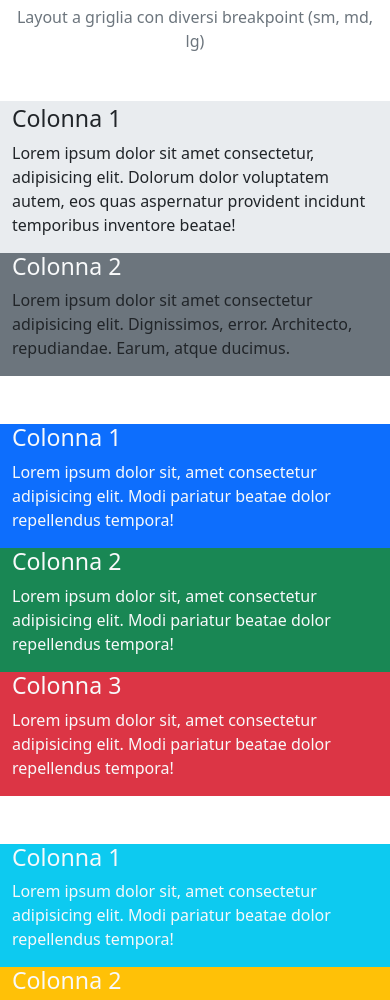
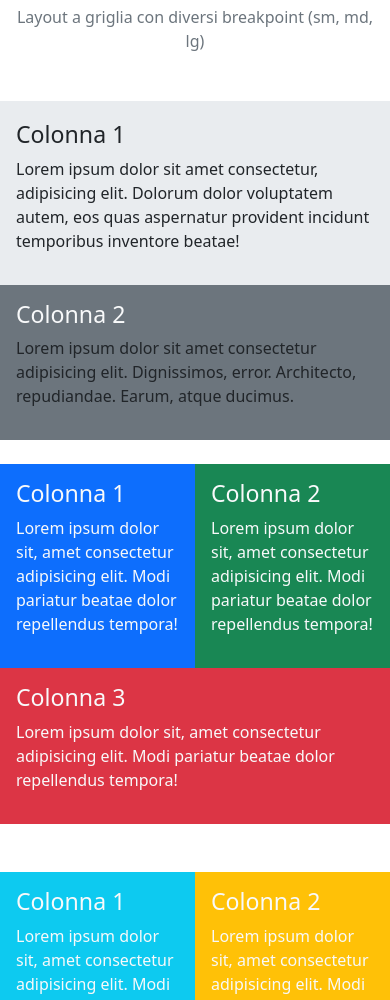
Before and after one commit to Giuseppe-DeFilippo/htmlcss-bootstrap-layout, a plain HTML site: page index.html in a window 390 px wide. Shown: the part 94-1094 px from the top of the page. Drawn offline with nearby package versions, Linux system fonts and the light colour scheme.

Commit message:
adjustment mobile responsive

```diff
--- a/index.html
+++ b/index.html
@@ -20,57 +20,57 @@
 
 
     <!--main-->
-    <main class="">
-        <div class="row py-4 ">
-            <div class="bg-body-secondary col-lg-4 col-md-6 col-sm-12">
+    <main class="py-4">
+        <div class="row  ">
+            <div class="bg-body-secondary col-12 col-lg-4 col-md-6 col-sm-12 p-3">
                 <h3 class="pt-1  ">Colonna 1</h3>
                 <p>Lorem ipsum dolor sit amet consectetur, adipisicing elit. Dolorum dolor voluptatem autem, eos quas aspernatur provident incidunt temporibus inventore beatae!</p>
             </div>
-            <div class="bg-secondary col-lg-8 col-md-6 col-sm-12">
+            <div class="bg-secondary col-12 col-lg-8 col-md-6 col-sm-12 p-3">
                 <h3 class="text-light ">Colonna 2</h3>
                 <p>Lorem ipsum dolor sit amet consectetur adipisicing elit. Dignissimos, error. Architecto, repudiandae. Earum, atque ducimus.</p>
 
             </div>
         </div>
         <div class="text-light py-4 row">
-            <div class="bg-primary col-md-4 col-sm-6">
+            <div class="bg-primary col-6 col-md-4 col-sm-6 p-3">
                 <h3>Colonna 1</h3>
                 <p>Lorem ipsum dolor sit, amet consectetur adipisicing elit. Modi pariatur beatae dolor repellendus tempora!</p>
 
             </div>
 
-            <div class="bg-success col-md-4 col-sm-6">
+            <div class="bg-success col-6 col-md-4 col-sm-6 p-3">
                 <h3>Colonna 2</h3>
                 <p>Lorem ipsum dolor sit, amet consectetur adipisicing elit. Modi pariatur beatae dolor repellendus tempora!</p>
 
             </div>
 
-            <div class="bg-danger col-md-4 col-sm-12">
+            <div class="bg-danger col-12 col-md-4 col-sm-12 p-3">
                 <h3>Colonna 3</h3>
                 <p>Lorem ipsum dolor sit, amet consectetur adipisicing elit. Modi pariatur beatae dolor repellendus tempora!</p>
 
             </div>
         </div>
         <div class="row py-4">
-            <div class="bg-info text-light col-md-3 col-sm-6">
+            <div class="bg-info text-light col-6 col-md-3 col-sm-6 p-3">
                 <h3>Colonna 1</h3>
                 <p>Lorem ipsum dolor sit, amet consectetur adipisicing elit. Modi pariatur beatae dolor repellendus tempora!</p>
 
             </div>
 
-            <div class="bg-warning text-light col-md-3 col-sm-6">
+            <div class="bg-warning text-light col-6 col-md-3 col-sm-6 p-3">
                 <h3>Colonna 2</h3>
                 <p>Lorem ipsum dolor sit, amet consectetur adipisicing elit. Modi pariatur beatae dolor repellendus tempora!</p>
 
             </div>
 
-            <div class="bg-black text-light col-md-3 col-sm-6">
+            <div class="bg-black text-light col-6 col-md-3 col-sm-6 p-3">
                 <h3>Colonna 3</h3>
                 <p>Lorem ipsum dolor sit, amet consectetur adipisicing elit. Modi pariatur beatae dolor repellendus tempora!</p>
 
             </div>
 
-            <div class="bg-body-secondary col-md-3 col-sm-6">
+            <div class="bg-body-secondary col-6 col-md-3 col-sm-6 p-3">
                 <h3>Colonna 4</h3>
                 <p>Lorem ipsum dolor sit, amet consectetur adipisicing elit. Modi pariatur beatae dolor repellendus tempora!</p>
 
```
